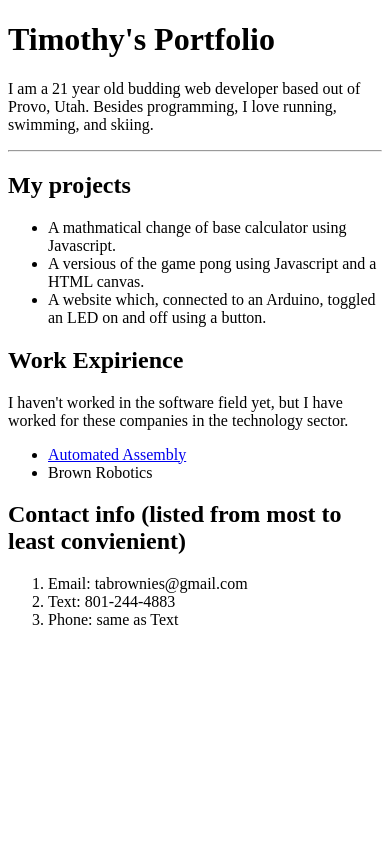
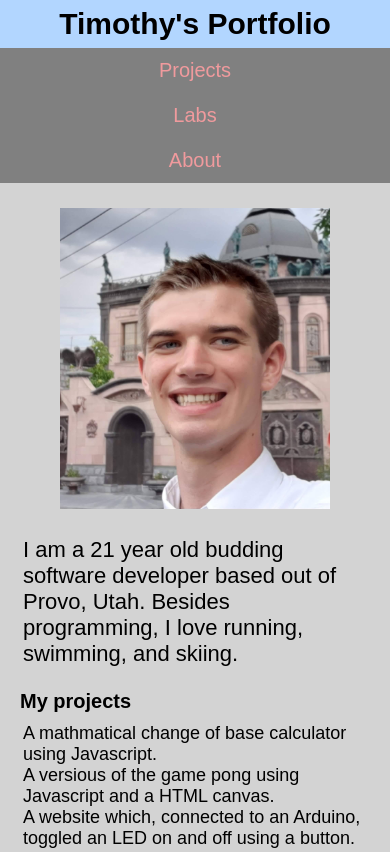
Before and after one commit to tabrownies/portfolio, a plain HTML site: page index.html in a window 390 px wide. Shown: the top 852 px of the page. Drawn offline with Linux system fonts and the light colour scheme.

Commit message:
Styled the Website, added responsiveness for mobile devices, and added a photo! :)

```diff
--- a/index.html
+++ b/index.html
@@ -1,19 +1,42 @@
 <!DOCTYPE html>
 <html lang="en">
+
 <head>
     <meta charset="UTF-8">
     <title>
         Timothy's Portfolio
     </title>
+    <link rel="stylesheet" type="text/css" href="styles.css">
+    <meta name='viewport' content='width=device-width, initial-scale=1.0, maximum-scale=1.0' />
 </head>
+
 <body>
     <h1>
         Timothy's Portfolio
     </h1>
+    <ul class="navbar">
+        <li>
+            <a href="#projects">
+                Projects
+            </a>
+        </li>
+        <li>
+            <a href="#projects">
+                Labs
+            </a>
+        </li>
+        <li>
+            <a href="#projects">
+                About
+            </a>
+        </li>
+    </ul>
+    <div class="content">
+        <img class="me-image" src="images/me.jpg">
         <p>
-            I am a 21 year old budding web developer based out of Provo, Utah. Besides programming, I love running, swimming, and skiing.
+            I am a 21 year old budding software developer based out of Provo, Utah. Besides programming, I love running,
+            swimming, and skiing.
         </p>
-        <hr>
         <h2>
             My projects
         </h2>
@@ -57,5 +80,7 @@
             </li>
 
         </ol>
+    </div>
 </body>
+
 </html>
--- /dev/null
+++ b/styles.css
@@ -0,0 +1,122 @@
+*{
+    box-sizing: border-box;
+    padding:0px;
+    margin:0px;
+}
+body{
+    display:flex;
+    flex-wrap: wrap;
+    justify-content: center;
+    background-color:#F5CF8E;
+    font-family:sans-serif;
+
+}
+h1:first-of-type{
+    width:100%;
+    background-color:#B2D6FF;
+    display:flex;
+    justify-content: center;
+    align-items: center;
+    font-size:50px;
+    padding:7px 0px;
+}
+.navbar{
+    width:100%;
+    background-color:gray;
+    display:flex;
+    justify-content:space-around;
+    position: sticky;
+    top:0;
+}
+.navbar>li{
+    font-size: 20px;
+
+    display:flex;
+    align-items: center;
+    list-style:none;
+}
+.navbar>li:last-of-type{
+    margin-left:auto;
+}
+.navbar>li a,
+.navbar>li a:visited{
+    height:45px;
+    padding: 0 20px;
+    text-align:center;
+    color:#F09A9D;
+    text-decoration: none;
+    display:flex;
+    align-items: center;
+
+}
+.navbar>li a:hover{
+    background-color: #80bbff;
+    color: #F09A9D;
+}
+.content{
+    background-color:lightgray;
+    width:100%;
+    padding: 10px;
+}
+
+.content p:first-of-type{
+    font-size:22px;
+}
+.content p{
+    font-size:18px;
+    padding:13px;
+}
+.content h2{
+    font-size:20px;
+    padding:10px;
+}
+.content li{
+    font-size:18px;
+    padding-left:13px;
+    padding-right:13px;
+}
+.content ol,
+.content ul{
+    list-style: none;
+}
+.content a:link,
+.content a:visited{
+    text-decoration: none;
+    color:#407FC7;
+}
+.content a:hover{
+    color: #5995DA;
+    text-decoration: underline;
+}
+.me-image{
+    width:250px;
+    float:left;
+    overflow: inherit;
+    padding:15px;
+}
+@media only screen and (max-width:400px){
+    h1:first-of-type{
+        font-size:30px;
+    }
+    .me-image{
+        float:none;
+        display:block;
+        margin-left:auto;
+        margin-right:auto;
+        width:300px;
+    }
+    .navbar{
+        flex-direction: column;
+        display:flex;
+        justify-content: center;
+    }
+    .navbar>li:last-of-type{
+        margin-left:0;
+    }
+    .navbar>li a{
+        display: flex;
+        justify-content: center;
+        width:100%;
+    }
+
+}
```
Also changed, not shown: images/me.jpg (added). Lines whose indentation alone changed are shown as unchanged.
